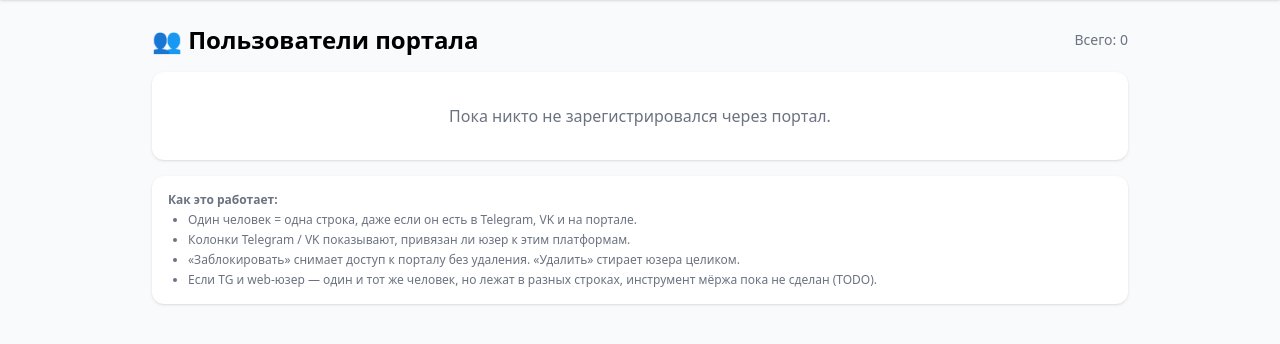
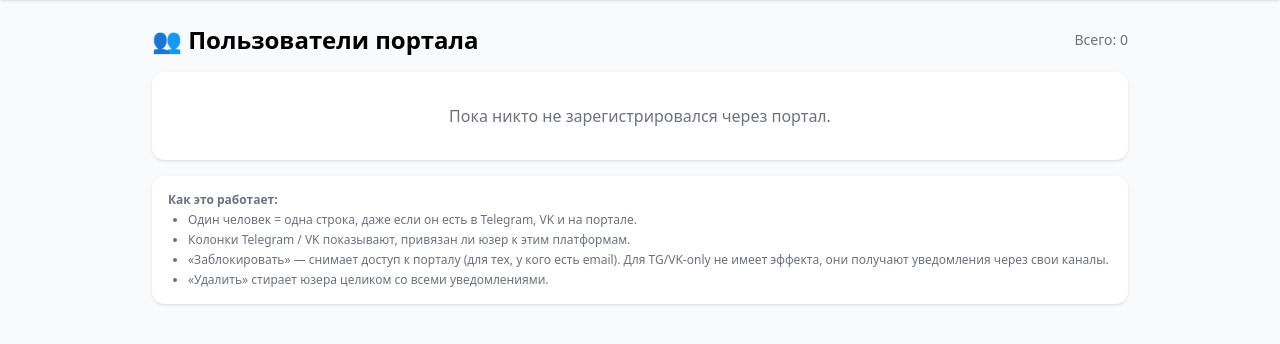
Before and after one commit to branx87/VUZ, a FastAPI app: template app/admin/templates/users.html in a window 1280 px wide. Shown: the part 52-396 px from the top of the page. Run offline with FastAPI, Linux system fonts and the light colour scheme; the template is opened without the code that fills it, so the values that code supplies are empty; some libraries are stand-ins or nearby versions.

Commit message:
admin users: show all (tg/vk/web), block only when email present

```diff
--- a/app/admin/router.py
+++ b/app/admin/router.py
@@ -368,9 +368,9 @@ async def users_page(request: Request):
     if not _authed(request):
         return _redirect_login("/admin/users")
     async with AsyncSessionLocal() as session:
-        web_users = await UserRepository(session).get_all_web()
+        all_users = await UserRepository(session).get_all_users()
     return templates.TemplateResponse(request, "users.html", {
-        "users": web_users,
+        "users": all_users,
     })
 
 
--- a/app/admin/templates/users.html
+++ b/app/admin/templates/users.html
@@ -55,6 +55,7 @@
         </td>
         <td class="py-2 px-3 text-gray-500 text-xs">{{ u.created_at.strftime('%d.%m.%Y %H:%M') }}</td>
         <td class="py-2 px-3 text-right">
+          {% if u.email %}
             {% if u.is_web_active %}
             <form method="post" action="/admin/users/{{ u.id }}/block" class="inline">
               <button class="bg-yellow-600 hover:bg-yellow-700 text-white text-xs px-2 py-1 rounded">
@@ -68,8 +69,9 @@
               </button>
             </form>
             {% endif %}
+          {% endif %}
           <form method="post" action="/admin/users/{{ u.id }}/delete" class="inline"
-                onsubmit="return confirm('Удалить пользователя {{ u.email }}?');">
+                onsubmit="return confirm('Удалить пользователя {{ u.id }}?');">
             <button class="bg-red-600 hover:bg-red-700 text-white text-xs px-2 py-1 rounded">
               Удалить
             </button>
@@ -87,8 +89,8 @@
   <ul class="list-disc pl-5 mt-1 space-y-1">
     <li>Один человек = одна строка, даже если он есть в Telegram, VK и на портале.</li>
     <li>Колонки Telegram / VK показывают, привязан ли юзер к этим платформам.</li>
-    <li>«Заблокировать» снимает доступ к порталу без удаления. «Удалить» стирает юзера целиком.</li>
-    <li>Если TG и web-юзер — один и тот же человек, но лежат в разных строках, инструмент мёржа пока не сделан (TODO).</li>
+    <li>«Заблокировать» — снимает доступ к порталу (для тех, у кого есть email). Для TG/VK-only не имеет эффекта, они получают уведомления через свои каналы.</li>
+    <li>«Удалить» стирает юзера целиком со всеми уведомлениями.</li>
   </ul>
 </div>
 {% endblock %}
```
Also changed, not shown: app/repositories/users.py (+8 -1 lines). Lines whose indentation alone changed are shown as unchanged.
